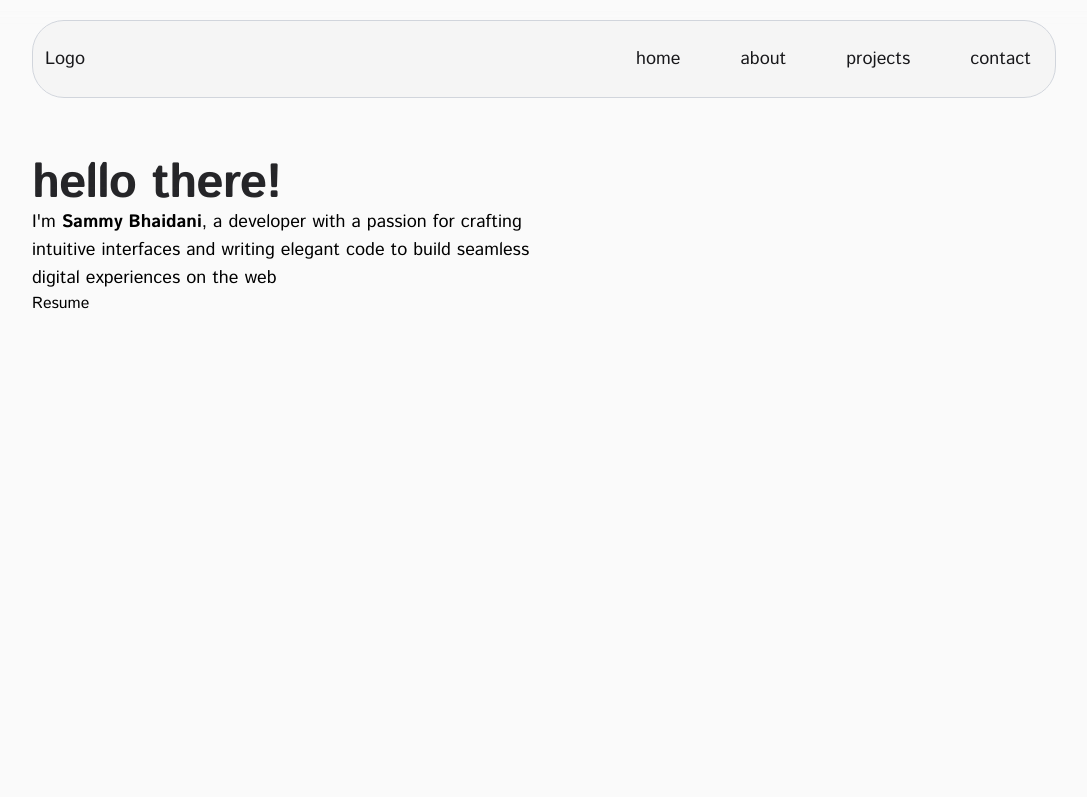
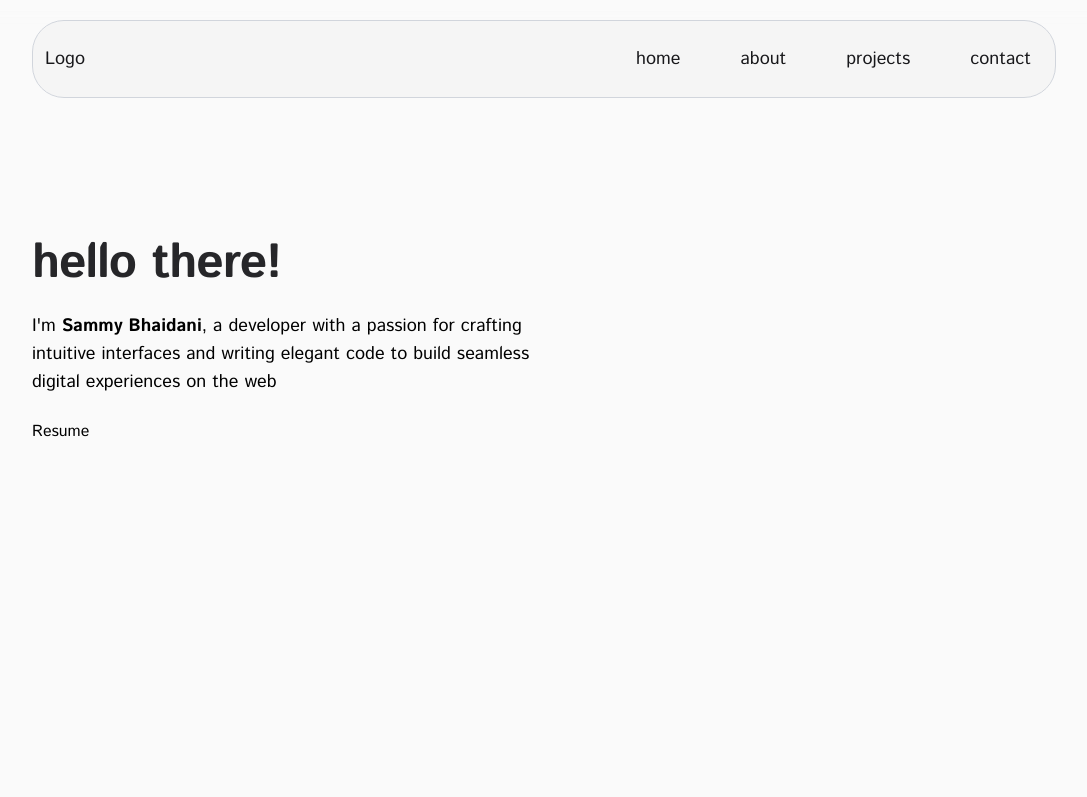
Before and after one commit to sammybhaidani/portfolio-website, a plain HTML site: page index.html in a window 1280 px wide. Shown: the top 797 px of the page, without its empty margins (96-1183 px from the left). Drawn offline with nearby package versions, Linux system fonts and the light colour scheme.

Commit message:
Fix spacing

```diff
--- a/index.html
+++ b/index.html
@@ -65,7 +65,7 @@
       </nav>
     </header>
 
-    <section id="about" class="h-screen pt-40 container mx-auto max-w-5xl">
+    <section id="about" class="h-screen pt-60 container mx-auto max-w-5xl">
       <h1
         class="flex text-5xl text-zinc-800 font-bold tracking-tight leading-none gap-4"
       >
@@ -126,7 +126,7 @@
         </span>
       </h1>
 
-      <div class="introduction">
+      <div class="introduction flex flex-col gap-6 mt-6">
         <p class="description text-lg max-w-1/2">
           I'm <span class="font-bold">Sammy Bhaidani</span>, a developer with a
           passion for crafting intuitive interfaces and writing elegant code to
```
